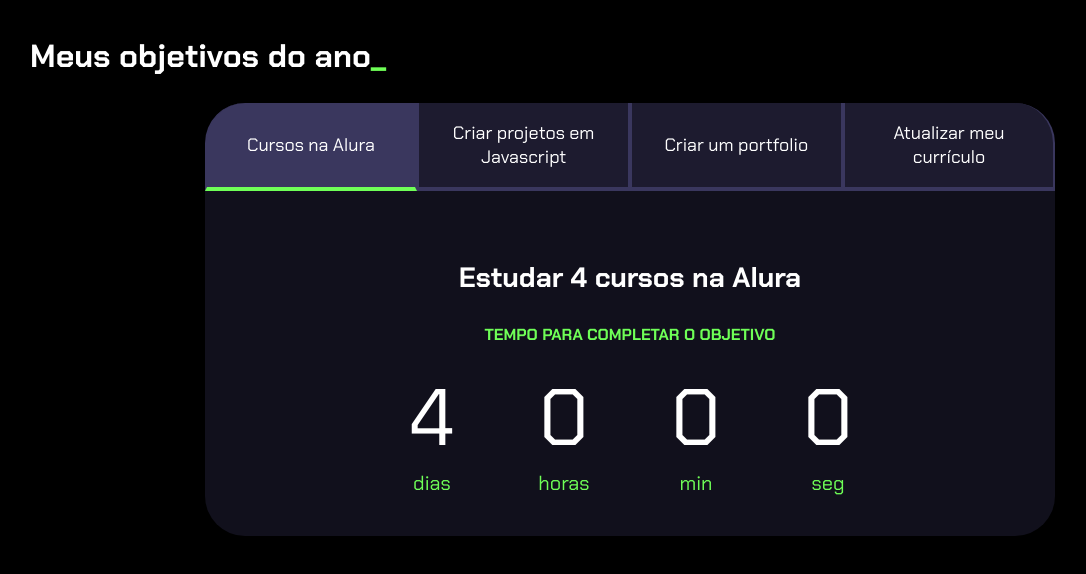
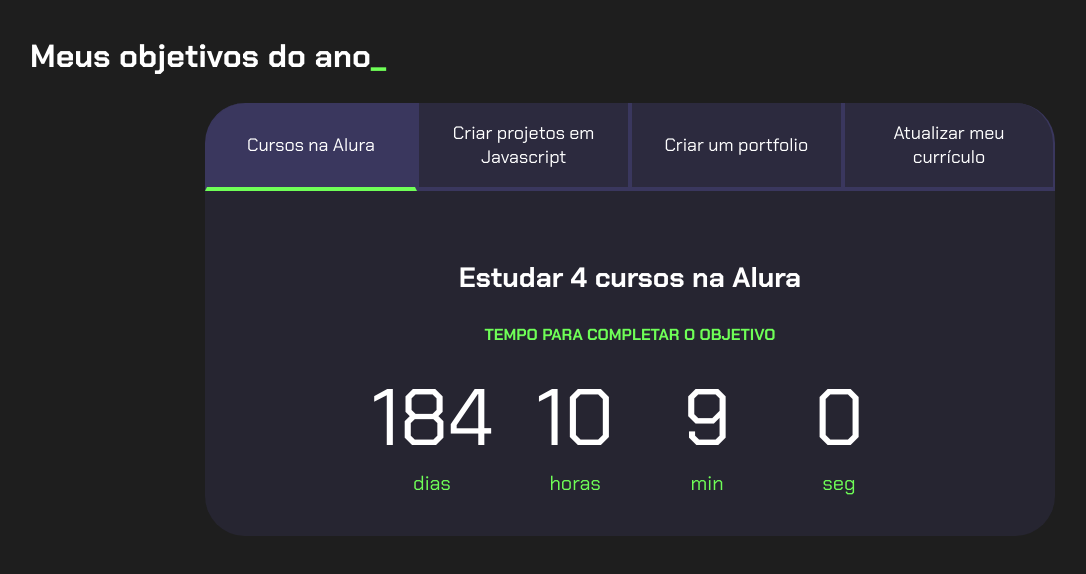
Before and after one commit to UnkNownUserhx/Curso1-3Olavo, a plain HTML site: page index.html in a window 1280 px wide. Shown: the whole page, without its empty margins (10-1096 px from the left). Drawn offline with Linux system fonts and the light colour scheme.

Commit message:
dadasdad

```diff
--- a/main.js
+++ b/main.js
@@ -18,13 +18,13 @@ const contadores = document.querySelectorAll(".contador");
 const tempoObjetivo1 = new Date("2024-10-05T00:00:00");
 const tempoObjetivo2 = new Date("2024-12-05T00:00:00");
 const tempoObjetivo3 = new Date("2024-12-30T00:00:00");
-const tempoObjetivo4 = new Date("2024-12-01T00:00:00");
+const tempoObjetivo4 = new Date("2025-02-01T00:00:00");
 
 const tempos = [tempoObjetivo1,tempoObjetivo2,tempoObjetivo3,tempoObjetivo4];
 
 
 function calculaTempo(tempoObjetivo) {
-    let tempoAtual = new Date("2024-12-01T00:00:00");
+    let tempoAtual = new Date();
     let tempoFinal = tempoObjetivo - tempoAtual;
     let segundos = Math.floor(tempoFinal / 1000);
     let minutos = Math.floor(segundos / 60);
@@ -42,16 +42,13 @@ function calculaTempo(tempoObjetivo) {
 }
 
 function atualizaCronometro(){
-    document.getElementById("dias0").textContent = calculaTempo(tempos[1])[0];
-    document.getElementById("horas0").textContent = calculaTempo(tempos[1])[1];
-    document.getElementById("min0").textContent = calculaTempo(tempos[1])[2];
-    document.getElementById("seg0").textContent = calculaTempo(tempos[1])[3];
-        for (let i=0; i<contadores.length;i++){
+    for (let i=0; i<contadores.length;i++){
+        document.getElementById("dias"+i).textContent = calculaTempo(tempos[i])[0];
+        document.getElementById("horas"+i).textContent = calculaTempo(tempos[i])[1];
+        document.getElementById("min"+i).textContent = calculaTempo(tempos[i])[2];
+        document.getElementById("seg"+i).textContent = calculaTempo(tempos[i])[3];
     }
 }
-
-
-
 
 function comecaCronometro(){
     atualizaCronometro();
--- a/style.css
+++ b/style.css
@@ -1,7 +1,7 @@
 @import url('https://fonts.googleapis.com/css2?family=Chakra+Petch:wght@400;700&display=swap');
 
 :root {
-    --cor-de-fundo: #000000;
+    --cor-de-fundo: #1E1E1E;
     --verde: #6FFF57;
     --branco: #FFFFFF;
     --botao-ativo: #3A375E;
```
